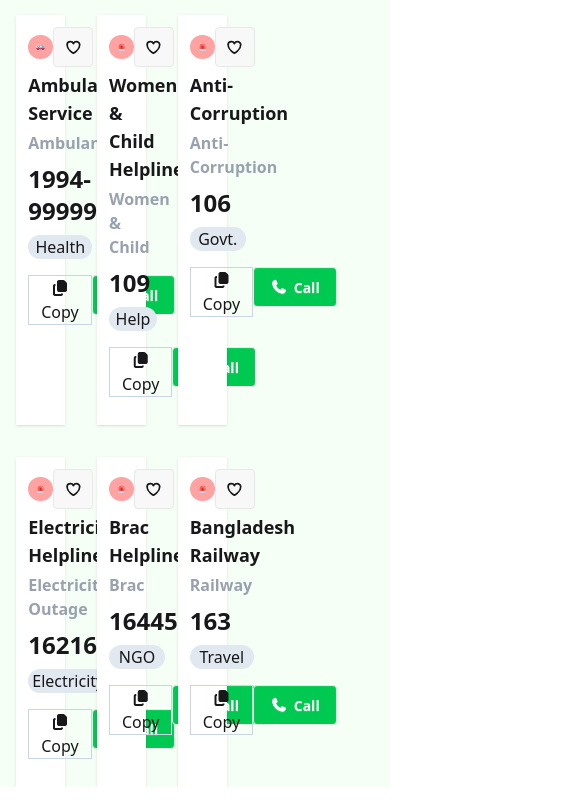
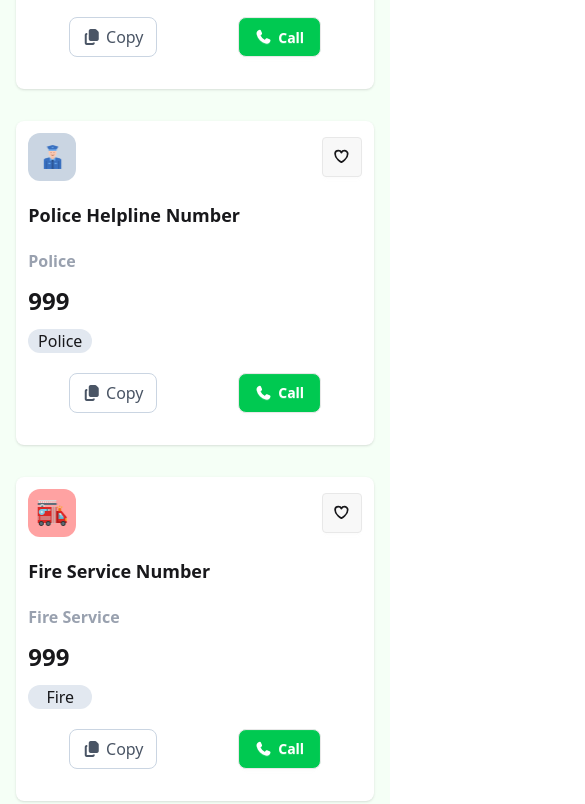
Before and after one commit to sabbirsohag-1509/fifth-assignment-repo, a plain HTML site: page index.html in a window 390 px wide. Shown: the part 959-1763 px from the top of the page, 585 px wide, since content can reach past the window. Drawn offline with nearby package versions, Linux system fonts and the light colour scheme.

Commit message:
after completed responsive

```diff
--- a/index.html
+++ b/index.html
@@ -16,7 +16,7 @@
                         <!-- header-section  -->
 
     <header class="py-5">
-        <nav class="flex justify-around gap-96">
+        <nav class=" flex flex-col md:flex-row md:justify-around gap-20">
             <div class="flex gap-2">
                 <img class="w-8 h-8" src="./assets/logo.png" alt="">
                 <h1 class="text-[#006747] font-bold leading-[1]">Emergency<br>Service</h1>
@@ -39,7 +39,7 @@
 
     <main class="bg-[#F5FFF6]">
                                  <!-- banner-section  -->
-        <section class="flex flex-col justify-center items-center bg-gradient-to-r from-[#013223] via-[#006747] to-[#013223] py-8">
+        <section class="flex flex-col justify-center items-center text-center bg-gradient-to-r from-[#013223] via-[#006747] to-[#013223] py-8 px-4">
             <img src="./assets/logo.png" alt="">
             <h1 class="text-4xl text-white font-bold py-3">Emergency Service Directory</h1>
             <p class="text-lg font-semibold text-white py-3">Government Emergency Services at Your Fingertip – A Project by  Government of the People’s Republic of Bangladesh</p>
@@ -48,10 +48,10 @@
                                 <!-- service-card & aside-history section  -->
 
         <section class="mt-5 ">
-            <div class="w-11/12 mx-auto  flex justify-between gap-10">
-                <div class=" grid grid-cols-3 gap-8">
+            <div class="w-11/12 mx-auto  flex flex-col lg:flex-row justify-between gap-10">
+                <div class=" grid grid-cols-1 sm:grid-cols-2 lg:grid-cols-3 gap-8">
                         <!-- card-1  -->
-                    <div class="shadow bg-white p-3">
+                    <div class="shadow bg-white p-3 rounded-lg">
                         <div class="flex justify-between items-center">
                             <img class="w-12 bg-red-300 p-2 rounded-xl" src="./assets/emergency.png" alt="">
 
@@ -59,17 +59,17 @@
                             <svg xmlns="http://www.w3.org/2000/svg" fill="none" viewBox="0 0 24 24" stroke-width="2.5" stroke="currentColor" class="size-[1.2em]"><path stroke-linecap="round" stroke-linejoin="round" d="M21 8.25c0-2.485-2.099-4.5-4.688-4.5-1.935 0-3.597 1.126-4.312 2.733-.715-1.607-2.377-2.733-4.313-2.733C5.1 3.75 3 5.765 3 8.25c0 7.22 9 12 9 12s9-4.78 9-12Z" /></svg>
                             </button>
                         </div>
-                        <h1 class="text-lg font-bold py-1">National Emergency</h1>
+                        <h1 class="text-lg font-bold py-5">National Emergency</h1>
                         <p class="font-semibold text-gray-400">National Emergency</p>
-                        <p class="text-2xl font-bold py-2">999</p>
+                        <p class="text-2xl font-bold py-3">999</p>
                         <p class="bg-slate-200 w-10 text-center rounded-full">All</p>
-                        <div class="flex justify-around py-4">
-                            <button class="border border-1 border-slate-300 px-3 cursor-pointer"><i class="fa-solid fa-copy"></i>Copy</button>
-                            <button class="btn bg-green-500 text-white"><i class="fa-solid fa-phone"></i>Call</button>
+                        <div class="flex justify-around py-5">
+                            <button class="border border-1 border-slate-300 px-3 cursor-pointer text-gray-600 rounded-lg"><i class="fa-solid fa-copy"></i> Copy</button>
+                            <button class="btn bg-green-500 text-white rounded-lg"><i class="fa-solid fa-phone"></i>Call</button>
                         </div>
                     </div>
                         <!-- card-2  -->
-                    <div class="shadow bg-white p-3 ">
+                    <div class="shadow bg-white p-3 rounded-lg ">
                         <div class="flex justify-between items-center">
                             <img class="w-12 bg-slate-300 p-2 rounded-xl" src="./assets/police.png" alt="">
 
@@ -77,17 +77,17 @@
                             <svg xmlns="http://www.w3.org/2000/svg" fill="none" viewBox="0 0 24 24" stroke-width="2.5" stroke="currentColor" class="size-[1.2em]"><path stroke-linecap="round" stroke-linejoin="round" d="M21 8.25c0-2.485-2.099-4.5-4.688-4.5-1.935 0-3.597 1.126-4.312 2.733-.715-1.607-2.377-2.733-4.313-2.733C5.1 3.75 3 5.765 3 8.25c0 7.22 9 12 9 12s9-4.78 9-12Z" /></svg>
                             </button>
                         </div>
-                        <h1 class="text-lg font-bold py-1">Police Helpline Number</h1>
+                        <h1 class="text-lg font-bold py-5">Police Helpline Number</h1>
                         <p class="font-semibold text-gray-400">Police</p>
-                        <p class="text-2xl font-bold py-2">999</p>
+                        <p class="text-2xl font-bold py-3">999</p>
                         <p class="bg-slate-200 w-16 text-center rounded-full">Police</p>
-                        <div class="flex justify-around py-4">
-                            <button class="border border-1 border-slate-300 px-3 cursor-pointer"><i class="fa-solid fa-copy"></i>Copy</button>
-                            <button class="btn bg-green-500 text-white"><i class="fa-solid fa-phone"></i>Call</button>
+                        <div class="flex justify-around py-5">
+                            <button class="border border-1 border-slate-300 px-3 cursor-pointer text-gray-600 rounded-lg"><i class="fa-solid fa-copy"></i> Copy</button>
+                            <button class="btn bg-green-500 text-white rounded-lg"><i class="fa-solid fa-phone"></i>Call</button>
                         </div>
                     </div>
                         <!-- card-3  -->
-                    <div class="shadow bg-white p-3 ">
+                    <div class="shadow bg-white p-3 rounded-lg ">
                         <div class="flex justify-between items-center">
                             <img class="w-12 bg-red-300 p-2 rounded-xl" src="./assets/fire-service.png" alt="">
 
@@ -95,17 +95,17 @@
                             <svg xmlns="http://www.w3.org/2000/svg" fill="none" viewBox="0 0 24 24" stroke-width="2.5" stroke="currentColor" class="size-[1.2em]"><path stroke-linecap="round" stroke-linejoin="round" d="M21 8.25c0-2.485-2.099-4.5-4.688-4.5-1.935 0-3.597 1.126-4.312 2.733-.715-1.607-2.377-2.733-4.313-2.733C5.1 3.75 3 5.765 3 8.25c0 7.22 9 12 9 12s9-4.78 9-12Z" /></svg>
                             </button>
                         </div>
-                        <h1 class="text-lg font-bold py-1">Fire Service Number</h1>
+                        <h1 class="text-lg font-bold py-5">Fire Service Number</h1>
                         <p class="font-semibold text-gray-400">Fire Service</p>
-                        <p class="text-2xl font-bold py-2">999</p>
+                        <p class="text-2xl font-bold py-3">999</p>
                         <p class="bg-slate-200 w-16 text-center rounded-full">Fire</p>
-                        <div class="flex justify-around py-4">
-                            <button class="border border-1 border-slate-300 px-3 cursor-pointer"><i class="fa-solid fa-copy"></i>Copy</button>
-                            <button class="btn bg-green-500 text-white"><i class="fa-solid fa-phone"></i>Call</button>
+                        <div class="flex justify-around py-5">
+                            <button class="border border-1 border-slate-300 px-3 cursor-pointer text-gray-600 rounded-lg"><i class="fa-solid fa-copy"></i> Copy</button>
+                            <button class="btn bg-green-500 text-white rounded-lg"><i class="fa-solid fa-phone"></i>Call</button>
                         </div>
                     </div>
                         <!-- card-4  -->
-                    <div class="shadow bg-white p-3 ">
+                    <div class="shadow bg-white p-3 rounded-lg ">
                         <div class="flex justify-between items-center">
                             <img class="w-12 bg-red-300 p-2 rounded-xl" src="./assets/ambulance.png" alt="">
 
@@ -113,17 +113,17 @@
                             <svg xmlns="http://www.w3.org/2000/svg" fill="none" viewBox="0 0 24 24" stroke-width="2.5" stroke="currentColor" class="size-[1.2em]"><path stroke-linecap="round" stroke-linejoin="round" d="M21 8.25c0-2.485-2.099-4.5-4.688-4.5-1.935 0-3.597 1.126-4.312 2.733-.715-1.607-2.377-2.733-4.313-2.733C5.1 3.75 3 5.765 3 8.25c0 7.22 9 12 9 12s9-4.78 9-12Z" /></svg>
                             </button>
                         </div>
-                        <h1 class="text-lg font-bold py-1">Ambulance Service</h1>
+                        <h1 class="text-lg font-bold py-5">Ambulance Service</h1>
                         <p class="font-semibold text-gray-400">Ambulance</p>
-                        <p class="text-2xl font-bold py-2">1994-999999</p>
+                        <p class="text-2xl font-bold py-3">1994-999999</p>
                         <p class="bg-slate-200 w-16 text-center rounded-full">Health</p>
-                        <div class="flex justify-around py-4">
-                            <button class="border border-1 border-slate-300 px-3 cursor-pointer"><i class="fa-solid fa-copy"></i>Copy</button>
-                            <button class="btn bg-green-500 text-white"><i class="fa-solid fa-phone"></i>Call</button>
+                        <div class="flex justify-around py-5">
+                            <button class="border border-1 border-slate-300 px-3 cursor-pointer text-gray-600 rounded-lg"><i class="fa-solid fa-copy"></i> Copy</button>
+                            <button class="btn bg-green-500 text-white rounded-lg"><i class="fa-solid fa-phone"></i>Call</button>
                         </div>
                     </div>
                         <!-- card-5  -->
-                    <div class="shadow bg-white p-3 ">
+                    <div class="shadow bg-white p-3 rounded-lg ">
                         <div class="flex justify-between items-center">
                             <img class="w-12 bg-red-300 p-2 rounded-xl" src="./assets/emergency.png" alt="">
 
@@ -131,17 +131,17 @@
                             <svg xmlns="http://www.w3.org/2000/svg" fill="none" viewBox="0 0 24 24" stroke-width="2.5" stroke="currentColor" class="size-[1.2em]"><path stroke-linecap="round" stroke-linejoin="round" d="M21 8.25c0-2.485-2.099-4.5-4.688-4.5-1.935 0-3.597 1.126-4.312 2.733-.715-1.607-2.377-2.733-4.313-2.733C5.1 3.75 3 5.765 3 8.25c0 7.22 9 12 9 12s9-4.78 9-12Z" /></svg>
                             </button>
                         </div>
-                        <h1 class="text-lg font-bold py-1">Women & Child Helpline</h1>
+                        <h1 class="text-lg font-bold py-5">Women & Child Helpline</h1>
                         <p class="font-semibold text-gray-400">Women & Child</p>
-                        <p class="text-2xl font-bold py-2">109</p>
+                        <p class="text-2xl font-bold py-3">109</p>
                         <p class="bg-slate-200 w-12 text-center rounded-full">Help</p>
-                        <div class="flex justify-around py-4">
-                            <button class="border border-1 border-slate-300 px-3 cursor-pointer"><i class="fa-solid fa-copy"></i>Copy</button>
-                            <button class="btn bg-green-500 text-white"><i class="fa-solid fa-phone"></i>Call</button>
+                        <div class="flex justify-around py-5">
+                            <button class="border border-1 border-slate-300 px-3 cursor-pointer text-gray-600 rounded-lg"><i class="fa-solid fa-copy"></i> Copy</button>
+                            <button class="btn bg-green-500 text-white rounded-lg"><i class="fa-solid fa-phone"></i>Call</button>
                         </div>
                     </div>
                         <!-- card-6  -->
-                    <div class="shadow bg-white p-3 ">
+                    <div class="shadow bg-white p-3 rounded-lg ">
                         <div class="flex justify-between items-center">
                             <img class="w-12 bg-red-300 p-2 rounded-xl" src="./assets/emergency.png" alt="">
 
@@ -149,18 +149,18 @@
                             <svg xmlns="http://www.w3.org/2000/svg" fill="none" viewBox="0 0 24 24" stroke-width="2.5" stroke="currentColor" class="size-[1.2em]"><path stroke-linecap="round" stroke-linejoin="round" d="M21 8.25c0-2.485-2.099-4.5-4.688-4.5-1.935 0-3.597 1.126-4.312 2.733-.715-1.607-2.377-2.733-4.313-2.733C5.1 3.75 3 5.765 3 8.25c0 7.22 9 12 9 12s9-4.78 9-12Z" /></svg>
                             </button>
                         </div>
-                        <h1 class="text-lg font-bold py-1">Anti-Corruption</h1>
+                        <h1 class="text-lg font-bold py-5">Anti-Corruption</h1>
                         <p class="font-semibold text-gray-400">Anti-Corruption</p>
-                        <p class="text-2xl font-bold py-2">106</p>
+                        <p class="text-2xl font-bold py-3">106</p>
                         <p class="bg-slate-200 w-14 text-center rounded-full">Govt.</p>
-                        <div class="flex justify-around py-4">
-                            <button class="border border-1 border-slate-300 px-3 cursor-pointer"><i class="fa-solid fa-copy"></i>Copy</button>
-                            <button class="btn bg-green-500 text-white"><i class="fa-solid fa-phone"></i>Call</button>
+                        <div class="flex justify-around py-5">
+                            <button class="border border-1 border-slate-300 px-3 cursor-pointer text-gray-600 rounded-lg"><i class="fa-solid fa-copy"></i> Copy</button>
+                            <button class="btn bg-green-500 text-white rounded-lg"><i class="fa-solid fa-phone"></i>Call</button>
                         </div>
                     </div>
 
                         <!-- card-7  -->
-                    <div class="shadow bg-white p-3 ">
+                    <div class="shadow bg-white p-3 rounded-lg ">
                         <div class="flex justify-between items-center">
                             <img class="w-12 bg-red-300 p-2 rounded-xl" src="./assets/emergency.png" alt="">
 
@@ -168,18 +168,18 @@
                             <svg xmlns="http://www.w3.org/2000/svg" fill="none" viewBox="0 0 24 24" stroke-width="2.5" stroke="currentColor" class="size-[1.2em]"><path stroke-linecap="round" stroke-linejoin="round" d="M21 8.25c0-2.485-2.099-4.5-4.688-4.5-1.935 0-3.597 1.126-4.312 2.733-.715-1.607-2.377-2.733-4.313-2.733C5.1 3.75 3 5.765 3 8.25c0 7.22 9 12 9 12s9-4.78 9-12Z" /></svg>
                             </button>
                         </div>
-                        <h1 class="text-lg font-bold py-1">Electricity Helpline</h1>
+                        <h1 class="text-lg font-bold py-5">Electricity Helpline</h1>
                         <p class="font-semibold text-gray-400">Electricity Outage</p>
-                        <p class="text-2xl font-bold py-2">16216</p>
+                        <p class="text-2xl font-bold py-3">16216</p>
                         <p class="bg-slate-200 w-20 text-center rounded-full">Electricity</p>
-                        <div class="flex justify-around py-4">
-                            <button class="border border-1 border-slate-300 px-3 cursor-pointer"><i class="fa-solid fa-copy"></i>Copy</button>
-                            <button class="btn bg-green-500 text-white"><i class="fa-solid fa-phone"></i>Call</button>
+                        <div class="flex justify-around py-5">
+                            <button class="border border-1 border-slate-300 px-3 cursor-pointer text-gray-600 rounded-lg"><i class="fa-solid fa-copy"></i> Copy</button>
+                            <button class="btn bg-green-500 text-white rounded-lg"><i class="fa-solid fa-phone"></i>Call</button>
                         </div>
                     </div>
 
                         <!-- card-8  -->
-                    <div class="shadow bg-white p-3 ">
+                    <div class="shadow bg-white p-3 rounded-lg">
                         <div class="flex justify-between items-center">
                             <img class="w-12 bg-red-300 p-2 rounded-xl" src="./assets/emergency.png" alt="">
 
@@ -187,18 +187,18 @@
                             <svg xmlns="http://www.w3.org/2000/svg" fill="none" viewBox="0 0 24 24" stroke-width="2.5" stroke="currentColor" class="size-[1.2em]"><path stroke-linecap="round" stroke-linejoin="round" d="M21 8.25c0-2.485-2.099-4.5-4.688-4.5-1.935 0-3.597 1.126-4.312 2.733-.715-1.607-2.377-2.733-4.313-2.733C5.1 3.75 3 5.765 3 8.25c0 7.22 9 12 9 12s9-4.78 9-12Z" /></svg>
                             </button>
                         </div>
-                        <h1 class="text-lg font-bold py-1">Brac Helpline</h1>
+                        <h1 class="text-lg font-bold py-5">Brac Helpline</h1>
                         <p class="font-semibold text-gray-400">Brac</p>
-                        <p class="text-2xl font-bold py-2">164456</p>
+                        <p class="text-2xl font-bold py-3">164456</p>
                         <p class="bg-slate-200 w-14 text-center rounded-full">NGO</p>
-                        <div class="flex justify-around py-4">
-                            <button class="border border-1 border-slate-300 px-3 cursor-pointer"><i class="fa-solid fa-copy"></i>Copy</button>
-                            <button class="btn bg-green-500 text-white"><i class="fa-solid fa-phone"></i>Call</button>
+                        <div class="flex justify-around py-5">
+                            <button class="border border-1 border-slate-300 px-3 cursor-pointer text-gray-600 rounded-lg"><i class="fa-solid fa-copy"></i> Copy</button>
+                            <button class="btn bg-green-500 text-white rounded-lg"><i class="fa-solid fa-phone"></i>Call</button>
                         </div>
                     </div>
 
                         <!-- card-9  -->
-                    <div class="shadow bg-white p-3 ">
+                    <div class="shadow bg-white p-3 rounded-lg ">
                         <div class="flex justify-between items-center">
                             <img class="w-12 bg-red-300 p-2 rounded-xl" src="./assets/emergency.png" alt="">
 
@@ -206,29 +206,32 @@
                             <svg xmlns="http://www.w3.org/2000/svg" fill="none" viewBox="0 0 24 24" stroke-width="2.5" stroke="currentColor" class="size-[1.2em]"><path stroke-linecap="round" stroke-linejoin="round" d="M21 8.25c0-2.485-2.099-4.5-4.688-4.5-1.935 0-3.597 1.126-4.312 2.733-.715-1.607-2.377-2.733-4.313-2.733C5.1 3.75 3 5.765 3 8.25c0 7.22 9 12 9 12s9-4.78 9-12Z" /></svg>
                             </button>
                         </div>
-                        <h1 class="text-lg font-bold py-1">Bangladesh Railway</h1>
+                        <h1 class="text-lg font-bold py-5">Bangladesh Railway</h1>
                         <p class="font-semibold text-gray-400">Railway</p>
-                        <p class="text-2xl font-bold py-2">163</p>
+                        <p class="text-2xl font-bold py-3">163</p>
                         <p class="bg-slate-200 w-16 text-center rounded-full">Travel</p>
-                        <div class="flex justify-around py-4">
-                            <button class="border border-1 border-slate-300 px-3 cursor-pointer"><i class="fa-solid fa-copy"></i>Copy</button>
-                            <button class="btn bg-green-500 text-white"><i class="fa-solid fa-phone"></i>Call</button>
+                        <div class="flex justify-around py-5">
+                            <button class="border border-1 border-slate-300 px-3 cursor-pointer text-gray-600 rounded-lg"><i class="fa-solid fa-copy"></i> Copy</button>
+                            <button class="btn bg-green-500 text-white rounded-lg"><i class="fa-solid fa-phone"></i>Call</button>
                         </div>
                     </div>
                 </div>
 
+                        <!-- aside & clear - section  -->
 
-                <div class="flex justify-around w-[30%]">
+                <div class=" w-full lg:w-[30%] bg-white shadow p-4 rounded-lg flex justify-around">
                     <div>
                         <p><i class="fa-regular fa-clock font-"></i> Call History</p>
                     </div>
                     <div>
-                        <button class="btn bg-[#00A63E] w-28 rounded-3xl">Clear</button>
+                        <button class="btn bg-[#00A63E] w-28 rounded-3xl text-white">Clear</button>
                     </div>
                 </div>
             </div>
         </section>
+    </main>
 
-    </main>
+
+    <script src="index.js"></script>
 </body>
 </html>
--- a/index.js
+++ b/index.js
@@ -0,0 +1 @@
+console.log('connected');
```
